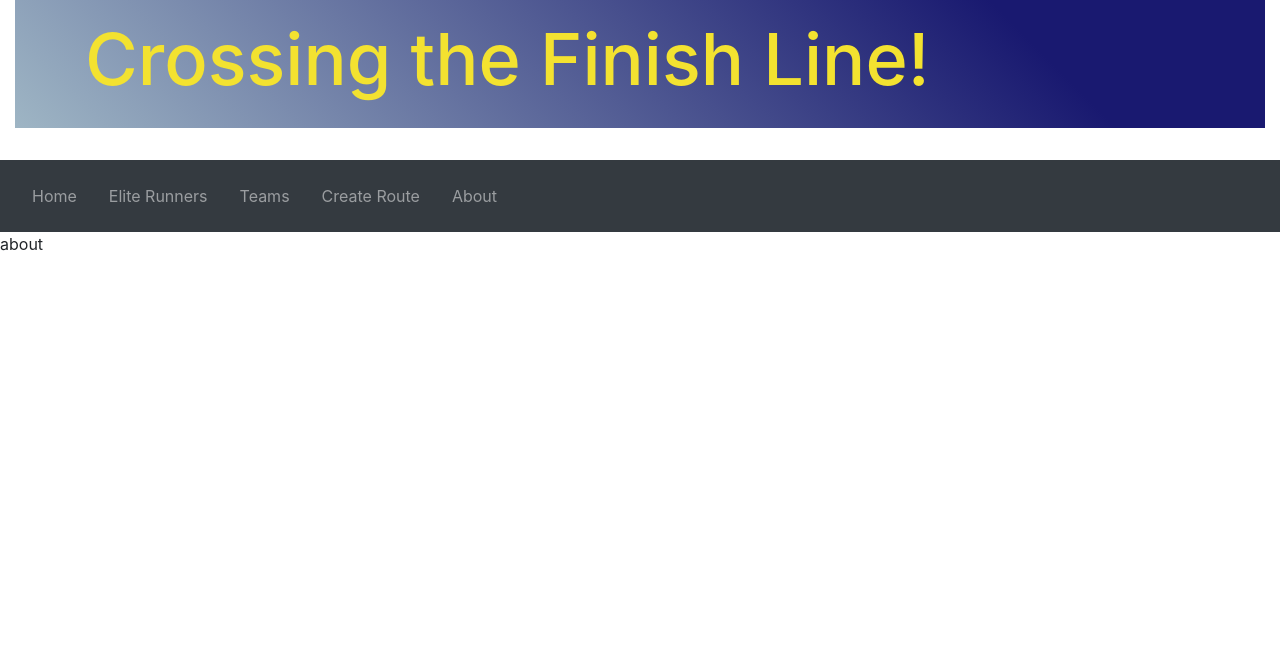
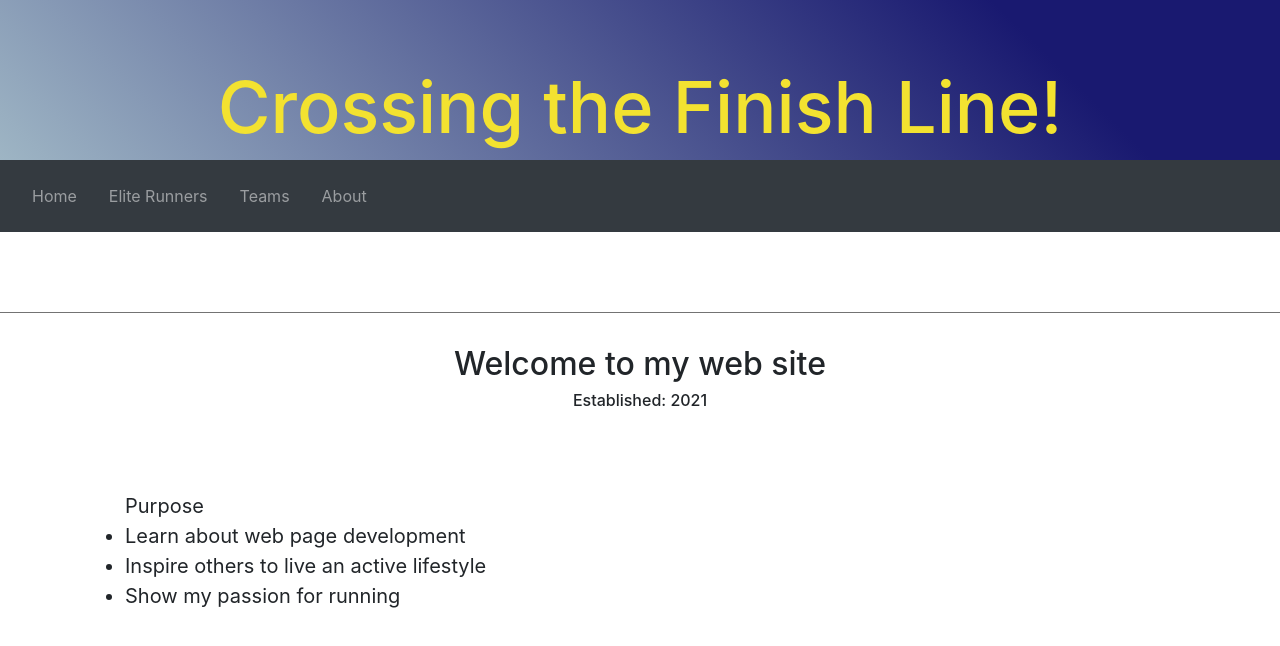
Before and after one commit to GITlamaria/CrossDFinishLine, a Nuxt app: page /about in a window 1280 px wide. Shown: the top 646 px of the page. Built offline with nearby package versions, Linux system fonts and the light colour scheme.

Commit message:
did some clean-up and finished the teams page

```diff
--- a/components/AppHeader.vue
+++ /dev/null
@@ -1,53 +0,0 @@
-<template>
-  <header class="header">
-    <h1 class="title">Data output</h1>
-    <ul>
-      <li>
-        <nuxt-link to="/">Home</nuxt-link>
-      </li>
-      <li>
-        <nuxt-link to="/jokes">Jokes</nuxt-link>
-      </li>
-      <li>
-        <nuxt-link to="/about">About</nuxt-link>
-      </li>
-    </ul>
-  </header>
-</template>
-
-<script>
-export default {
-  name: "AppHeader"
-};
-</script>
-
-<style>
-.header {
-  display: flex;
-  justify-content: space-between;
-  align-items: center;
-  margin-bottom: 1rem;
-  padding-bottom: 1rem;
-  border-bottom: 1px dotted #ccc;
-}
-
-.header .title {
-  font-size: 3rem;
-  color: #526488;
-}
-
-.header ul {
-  display: flex;
-}
-
-.header a {
-  display: inline-block;
-  background: #333;
-  color: #fff;
-  padding: 0.3rem 1rem;
-  margin-right: 0.5rem;
-}
-li {
-   list-style-type: none;
-}
-</style>
--- a/components/HeaderSlot.vue
+++ b/components/HeaderSlot.vue
@@ -1,5 +1,5 @@
 <template>
-    <div class="container-fluid main-header">
+    <div class="container-fluid row justify-content-center align-self-center h-100 main-header">
         <!-- jumbotron with animation and transition on render -->
             <transition appear :duration="10000" name="bounce">
             <b-jumbotron :header="title" fluid class="jumbotron" >
@@ -37,26 +37,41 @@ components: {
 
 <style scoped>
 
-    .container {
-        max-height: 3rem !important;
-    }
-
+ div {
+     height: 5rem;
+ }
+.container-fluid {
+    padding-right:0;
+    padding-left:0;
+    margin-right:auto;
+    margin-left:auto;
+    padding-bottom:0;
+    background: linear-gradient(45deg, #9eb5c4, #191970 80%);
+    /* height: 8rem; */
+    /* background-color: yellow; */
+ }
     .jumbotron h1, p {
         font-weight: 500;
+        /* text-align: center;
+        vertical-align: center; */
+        color: #f3e230 !important;
+        padding-bottom: 10rem!important;
+        /* background-color: transparent!important; */
     }
     .jumbotron {
-        color: #f3e230 !important;
-        background: linear-gradient(45deg, #9eb5c4, #191970 80%);
-        padding-top: 1rem;
+        background-color: transparent!important;
+
+        /* padding-top: 1rem; */
+
     }
 
     /*animate the jumbotron */
     .bounce-enter-active {
         animation: bounceIn 5s;
     }
-    .bounce-leave-active {
+    /* .bounce-leave-active {
     animation: bounceIn 10s reverse;
-    }
+    } */
 
     @keyframes bounceIn {
         0% {
@@ -64,7 +79,7 @@ components: {
             margin-left: 100%;
         }
         60% {
-            transform: scale(1.5);
+            transform: scale(1.25);
         }
         100% {
             transform: scale(1);
--- a/components/OneJoke.vue
+++ /dev/null
@@ -1,27 +0,0 @@
-<template>
-<nuxt-link :to="'jokes/' + id "> <!-- will make each joke a link -->
-    <div class="joke">
-        <p>
-            {{ joke }}
-        </p>
-    </div>
-</nuxt-link>
-
-</template>
-
-<script>
-
-export default {
-    name: 'OneJoke',
-    props: ['joke', 'id']
-}
-</script>
-
-<style scoped>
-
-.joke {
-    padding: 1rem;
-    border: 1px dotted #ccc;
-    margin: 1rem 0;
-}
-</style>
--- a/layouts/default.vue
+++ b/layouts/default.vue
@@ -14,9 +14,6 @@
         </b-nav-item>
         <b-nav-item>
           <nuxt-link class="nav-link" to="/teams">Teams</nuxt-link>
-        </b-nav-item>
-        <b-nav-item>
-          <nuxt-link class="nav-link" to="/createroute">Create Route</nuxt-link>
         </b-nav-item>
         <b-nav-item>
           <nuxt-link class="nav-link" to="/about">About</nuxt-link>
--- a/pages/Jokes/_id/index.vue
+++ /dev/null
@@ -1,5 +0,0 @@
-<template>
-    <div {{ $route.params.id }}>  <!-- will access the id parameter -->
-        single joke
-    </div>
-</template>
--- a/pages/Jokes/index.vue
+++ /dev/null
@@ -1,92 +0,0 @@
-<template>
-    <!-- output jokes -->
-    <!-- <div>
-        <div>
-            <AppHeader />
-        </div> -->
-        <!-- output jokes -->
-        <!-- <OneJoke v-for="joke in jokes" :key="joke.id"
-            :id="joke.id" :joke="joke.joke"
-            />
-    </div> -->
-
-
-    <!-- calling cams -->
-    <div class="cam">
-        <!-- <SkiCam /> -->
-    </div>
-
-</template>
-
-<script>
-
-import axios from 'axios';
-// import OneJoke from '../../components/OneJoke.vue'
-// import AppHeader from '../../components/AppHeader.vue'
-// import SkiCam from '../../components/SkiCam.vue'
-
-
-export default {
-    components: {
-        // OneJoke,
-        // AppHeader,
-        // SkiCam,
-    },
-
-// data() {
-//     return {
-//       loading: true,
-//       countries: null,
-//       errored: false
-//     }
-//   },
-//   mounted () {
-//   axios
-//     .get('https://restcountries.eu/rest/v2/region/americas')  //send request
-//     .then(response => (this.countries = response.data))  //data returned
-//     .catch(error => {
-//       console.log(error)
-//       this.errored = true
-//     })
-//     .finally(() => this.loading = false)
-//   },
-
-
-
-
-    data() {
-        return {
-            jokes: []
-        }
-    },
-
-    async created() {
-    const config = {
-      headers: {
-        // Accept: "application/json"
-        'x-rapidapi-host': 'makevoid-skicams.p.rapidapi.com',
-        'x-rapidapi-key': '7fccaca72dmshf6b145ebf11dc24p1bd9fcjsnd28e1969585e'
-      }
-    };
-    try {
-      const res = await axios.get("https://makevoid-skicams.p.rapidapi.com/cams.json", config);
-      this.jokes = res.data.results;
-    // console.log (res.data)
-    } catch (err) {
-      console.log(err);
-    }
-  },
-    head() {
-        return {
-            title: "About the App",
-            meta: [
-                {
-                    hid: "description",
-                    name: "description",
-                    content: "what is the content?"
-                }
-            ]
-        }
-    }
-}
-</script>
--- a/pages/Teams.vue
+++ b/pages/Teams.vue
@@ -1,54 +1,72 @@
 <template>
     <b-container fluid class="nba-container">
 
-            <h1>{{title}}</h1>
-
+            <h1 @mouseover="hovered = true"
+            @mouseleave="hovered = false" :class="{'changeColor':hovered}">{{title}}</h1>
 
         <b-row>
+            <b-col class="headings">Team ID</b-col>
             <b-col class="headings">Team Name</b-col>
             <b-col class="headings">Abbreviation</b-col>
             <b-col class="headings">City</b-col>
             <b-col class="headings">Division</b-col>
+            <b-col class="headings">Conference</b-col>
         </b-row>
-        <b-row v-for="team in teams" :key="team.id" >
+
+        <!-- add a border when mouse is clicked -->
+        <!-- iterate through the teams array and add data to columns based on binded property -->
+        <b-row @click="toggleClass()" :class="{'addBorder' :bordered}"
+          v-for="team in teams" :key="team.id" >
+            <b-col>{{team.id}}</b-col>
             <b-col>{{team.full_name}}</b-col>
             <b-col>{{team.abbreviation}}</b-col>
             <b-col>{{team.city}}</b-col>
             <b-col>{{team.division}}</b-col>
+            <b-col>{{team.conference}}</b-col>
         </b-row>
-
     </b-container>
 </template>
 
 <script>
 
 import axios from 'axios'
+
+
 export default {
-    name: 'Team',
 
     data() {
         return {
             teams: [],
-            title: 'NBA Teams'
+            title: 'NBA Teams',
+
+            hovered: false,
+            bordered: false,
         }
     },
+    methods: {
+      toggleClass: function() {
+        this.bordered=!this.bordered;
+      }
+    },
+
+
     async created() {
     const config = {
-    // params: {page: '0', per_page: '25'},
+
       headers: {
         Accept: "application/json",
 
-     'x-rapidapi-host': 'free-nba.p.rapidapi.com',
-    'x-rapidapi-key': '7fccaca72dmshf6b145ebf11dc24p1bd9fcjsnd28e1969585e'
+        'x-rapidapi-host': 'free-nba.p.rapidapi.com',
+        'x-rapidapi-key': '7fccaca72dmshf6b145ebf11dc24p1bd9fcjsnd28e1969585e'
       }
     };
     try {
-      const res = await axios.get('https://free-nba.p.rapidapi.com/teams', config);
-    //   this.cams = res.data.results;
-    this.teams = res.data.data;
-    console.log (res.data.data)
+      const res = await axios.get('https://free-nba.p.rapidapi.com/teams', config);   //send request
+
+      this.teams = res.data.data;   //fill teams array with response data
+
     } catch (err) {
-      console.log(err);
+      console.log(err);     //log error if request fails
     }
   },
 }
@@ -62,25 +80,35 @@ export default {
 
 .row {
     text-align: center;
-
 }
 .col {
 text-align: left;
-background-color: #7c8daf;
 height: 3rem;
 }
 .headings {
-    background-color: #1a1970;
-    color: #F7E0D2;
     font-size: 1.5rem;
-    height: 5rem;
+    height: 3rem;
+    text-decoration: underline;
+    font-style:italic;
 }
 
 h1 {
     text-align: center;
-    padding-top: 2rem;
+    padding-top: 2.5rem;
     padding-bottom: .5rem;
+    color: #1a1970;
+}
+.changeColor:hover {
+  color: #ff00ff;
+  font-size: 3rem;
+  font-style: italic;
+  text-align: left;
+}
+.addBorder {
+  border: 2px solid #F7E0D2;
+  background-color: #7c8daf;
 
 }
 
+
 </style>
--- a/pages/Training.vue
+++ /dev/null
@@ -1,9 +0,0 @@
-<template>
-    <div>
-        events
-    </div>
-</template>
-
-<script>
-
-</script>
--- a/pages/about.vue
+++ b/pages/about.vue
@@ -1,5 +1,38 @@
 <template>
-    <div>
-        about
+    <div class="about-page">
+        <div class="title">
+            <hr>
+            <h2>Welcome to my web site</h2>
+            <h6>Established:  2021</h6>
+
+        </div>
+        <b-container>
+
+        <ul>Purpose
+            <li>Learn about web page development</li>
+            <li>Inspire others to live an active lifestyle</li>
+            <li>Show my passion for running</li>
+        </ul>
+    </b-container>
+
+     <hr>
+
+
+
     </div>
 </template>
+
+<style scoped>
+    .title {
+        text-align: center;
+    }
+    ul {
+        font-size: 1.25rem;
+        margin-top: 5rem;
+    }
+    hr {
+        margin-top: 5rem;
+        margin-bottom: 2rem;
+        background-color: #808080;
+    }
+</style>
--- a/pages/createRoute.vue
+++ /dev/null
@@ -1,20 +0,0 @@
-<template>
-<div>
-    <b-container>
-        <h1>Will link to Google maps API to create running routes</h1>
-
-    </b-container>
-</div>
-
-</template>
-
-<script>
-
-
-export default {
-
-components: {
-
-    }
-}
-</script>
```
